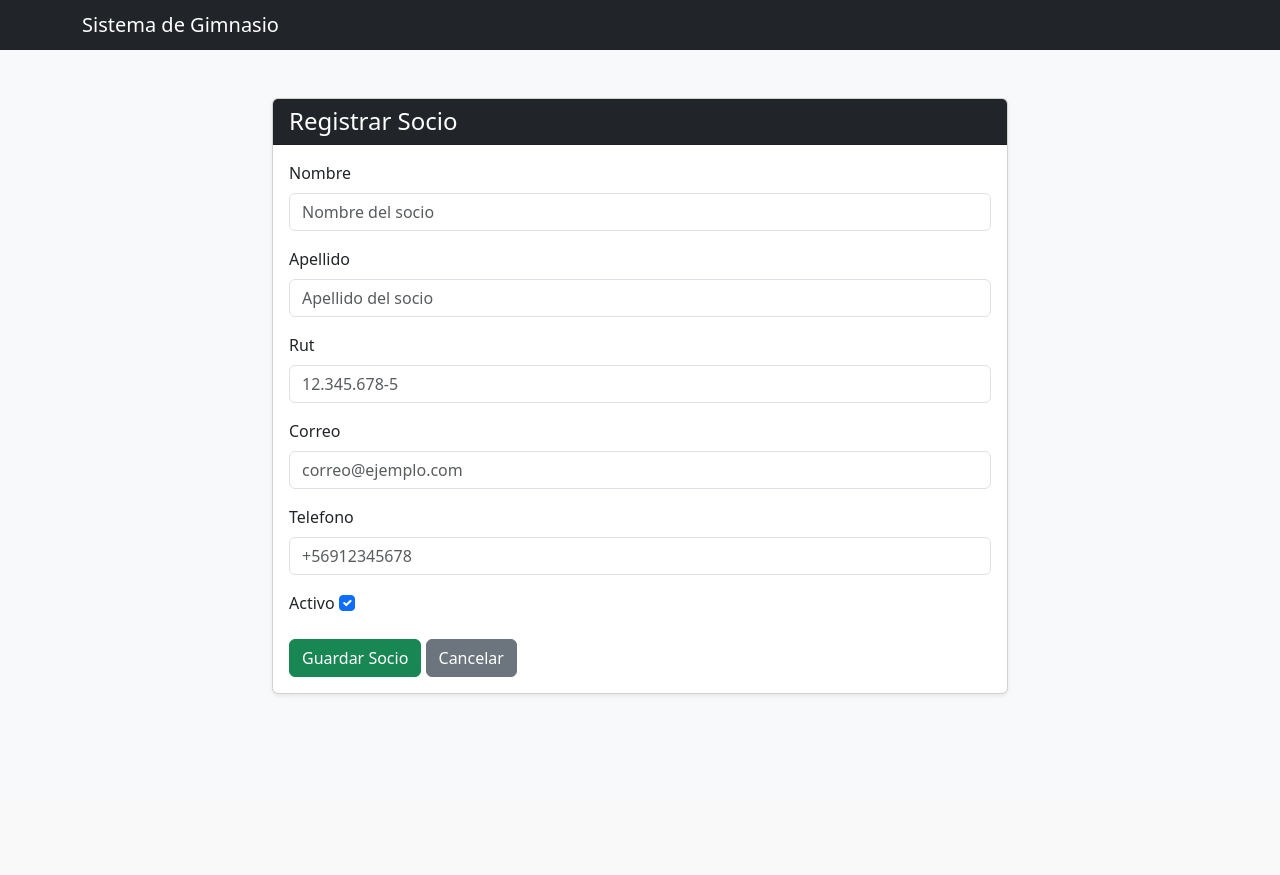
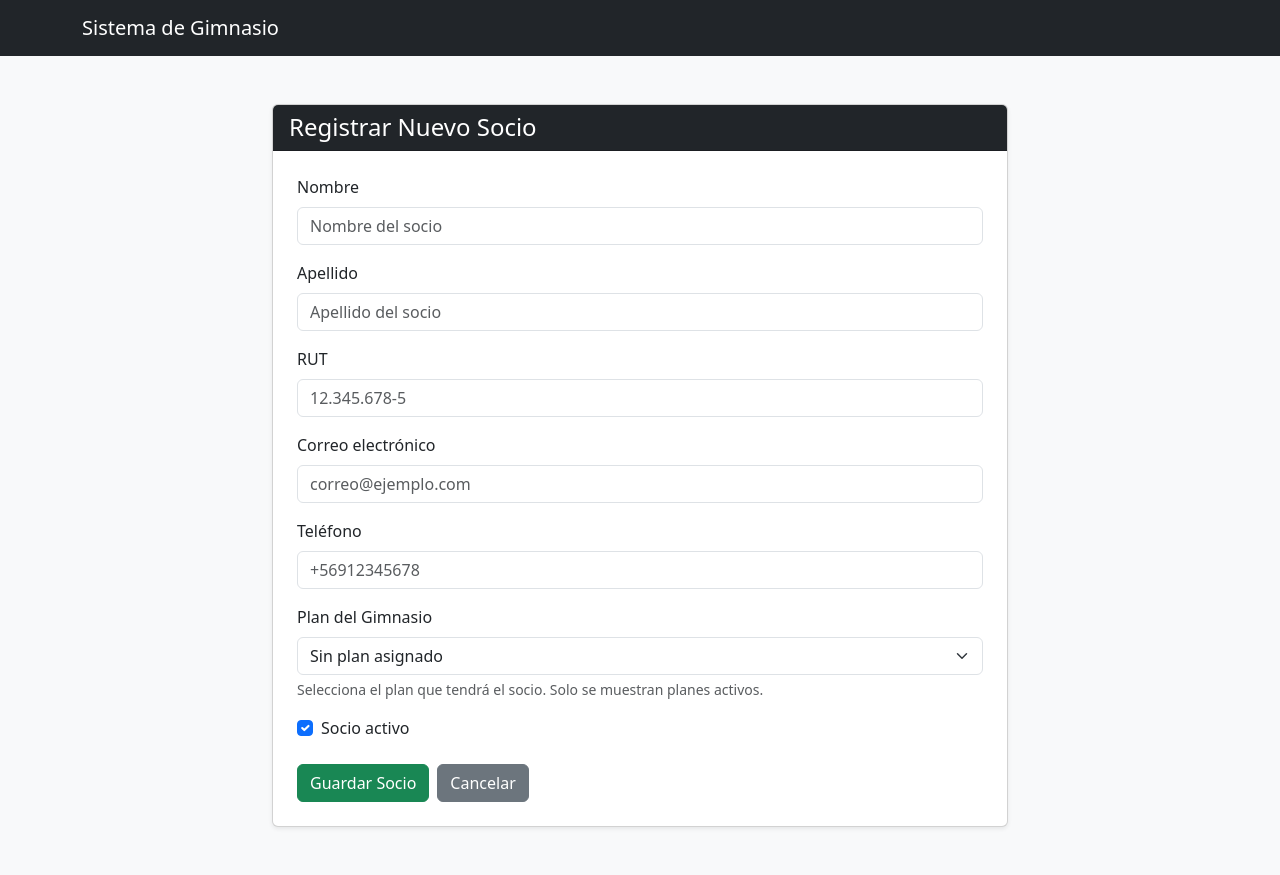
Before and after one commit to Luigi2077-spec/gimnasio-django, a Django app: page /socios/crear/ in a window 1280 px wide. Before the commit the page ends 695 px from the top, so only its background shows below. Run offline with Django 5.2, Linux system fonts and the light colour scheme; tables that the repository leaves empty hold one stand-in row (values such as "Sample post").

Commit message:
Finalizar sistema de gimnasio con socios y planes

```diff
--- a/socios/forms.py
+++ b/socios/forms.py
@@ -1,9 +1,12 @@
 
 from django import forms
+from django.db.models import Q
 from .models import Socio
+from planes.models import Plan
 
 
 class SocioForm(forms.ModelForm):
+
     class Meta:
         model = Socio
 
@@ -13,6 +16,7 @@ class SocioForm(forms.ModelForm):
             'rut',
             'correo',
             'telefono',
+            'plan',
             'activo',
         ]
 
@@ -37,10 +41,30 @@ class SocioForm(forms.ModelForm):
                 'class': 'form-control',
                 'placeholder': '+56912345678',
             }),
+            'plan': forms.Select(attrs={
+                'class': 'form-select',
+            }),
             'activo': forms.CheckboxInput(attrs={
                 'class': 'form-check-input',
             }),
         }
+
+    def __init__(self, *args, **kwargs):
+        super().__init__(*args, **kwargs)
+
+        # Mostrar solamente planes activos
+        planes = Plan.objects.filter(activo=True)
+
+        # Conservar el plan actual al editar un socio
+        # aunque ese plan haya sido desactivado
+        if self.instance.pk and self.instance.plan_id:
+            planes = Plan.objects.filter(
+                Q(activo=True) |
+                Q(pk=self.instance.plan_id)
+            )
+
+        self.fields['plan'].queryset = planes
+        self.fields['plan'].empty_label = 'Sin plan asignado'
 
     def clean_rut(self):
         rut = self.cleaned_data['rut']
@@ -50,14 +74,18 @@ class SocioForm(forms.ModelForm):
 
         # Comprobar que tenga al menos 2 caracteres
         if len(rut) < 2:
-            raise forms.ValidationError('El RUT ingresado no es válido.')
+            raise forms.ValidationError(
+                'El RUT ingresado no es válido.'
+            )
 
         numero = rut[:-1]
         digito_verificador = rut[-1]
 
         # Verificar que el cuerpo del RUT sea numérico
         if not numero.isdigit():
-            raise forms.ValidationError('El RUT debe contener números válidos.')
+            raise forms.ValidationError(
+                'El RUT debe contener números válidos.'
+            )
 
         # Calcular dígito verificador mediante módulo 11
         suma = 0
@@ -80,7 +108,9 @@ class SocioForm(forms.ModelForm):
             digito_calculado = str(resultado)
 
         if digito_verificador != digito_calculado:
-            raise forms.ValidationError('El dígito verificador del RUT es incorrecto.')
+            raise forms.ValidationError(
+                'El dígito verificador del RUT es incorrecto.'
+            )
 
         # Guardar el RUT en formato normalizado
         return f'{numero}-{digito_verificador}'
--- a/socios/models.py
+++ b/socios/models.py
@@ -11,5 +11,13 @@ class Socio(models.Model):
     fecha_inscripcion = models.DateField(auto_now_add=True)
     activo = models.BooleanField(default=True)
 
+    plan = models.ForeignKey(
+        'planes.Plan',
+        on_delete=models.SET_NULL,
+        null=True,
+        blank=True,
+        related_name='socios'
+    )
+
     def __str__(self):
         return f"{self.nombre} {self.apellido}"
--- a/socios/templates/socios/crear_socio.html
+++ b/socios/templates/socios/crear_socio.html
@@ -3,60 +3,134 @@
 <html lang="es">
 <head>
     <meta charset="UTF-8">
-    <meta name="viewport" content="width=device-width, initial-scale=1">
-    <title>Registrar Socio</title>
+    <meta name="viewport" content="width=device-width, initial-scale=1.0">
+    <title>Crear Socio | Sistema de Gimnasio</title>
 
-    <link href="https://cdn.jsdelivr.net/npm/bootstrap@5.3.3/dist/css/bootstrap.min.css" rel="stylesheet">
+    <link
+        href="https://cdn.jsdelivr.net/npm/bootstrap@5.3.3/dist/css/bootstrap.min.css"
+        rel="stylesheet"
+    >
 </head>
 
 <body class="bg-light">
 
+    <!-- Barra de navegación -->
     <nav class="navbar navbar-dark bg-dark">
         <div class="container">
-            <span class="navbar-brand mb-0 h1">
+            <a class="navbar-brand" href="/">
                 Sistema de Gimnasio
-            </span>
+            </a>
         </div>
     </nav>
 
-    <main class="container mt-5">
+    <div class="container mt-5 mb-5">
         <div class="row justify-content-center">
             <div class="col-md-8">
 
                 <div class="card shadow-sm">
+
                     <div class="card-header bg-dark text-white">
-                        <h4 class="mb-0">Registrar Socio</h4>
+                        <h4 class="mb-0">Registrar Nuevo Socio</h4>
                     </div>
 
-                    <div class="card-body">
+                    <div class="card-body p-4">
 
                         <form method="POST">
                             {% csrf_token %}
 
-                            {% for campo in formulario %}
+                            {% if form.non_field_errors %}
+                                <div class="alert alert-danger">
+                                    {{ form.non_field_errors }}
+                                </div>
+                            {% endif %}
+
+                            <!-- Nombre -->
+                            <div class="mb-3">
+                                <label class="form-label">Nombre</label>
+                                {{ form.nombre }}
+                                <div class="text-danger">
+                                    {{ form.nombre.errors }}
+                                </div>
+                            </div>
+
+                            <!-- Apellido -->
+                            <div class="mb-3">
+                                <label class="form-label">Apellido</label>
+                                {{ form.apellido }}
+                                <div class="text-danger">
+                                    {{ form.apellido.errors }}
+                                </div>
+                            </div>
+
+                            <!-- RUT -->
+                            <div class="mb-3">
+                                <label class="form-label">RUT</label>
+                                {{ form.rut }}
+                                <div class="text-danger">
+                                    {{ form.rut.errors }}
+                                </div>
+                            </div>
+
+                            <!-- Correo -->
+                            <div class="mb-3">
+                                <label class="form-label">Correo electrónico</label>
+                                {{ form.correo }}
+                                <div class="text-danger">
+                                    {{ form.correo.errors }}
+                                </div>
+                            </div>
+
+                            <!-- Teléfono -->
+                            <div class="mb-3">
+                                <label class="form-label">Teléfono</label>
+                                {{ form.telefono }}
+                                <div class="text-danger">
+                                    {{ form.telefono.errors }}
+                                </div>
+                            </div>
+
+                            <!-- Plan del gimnasio -->
                             <div class="mb-3">
                                 <label class="form-label">
-                                        {{ campo.label }}
+                                    Plan del Gimnasio
                                 </label>
 
-                                    {{ campo }}
+                                {{ form.plan }}
 
-                                    {% for error in campo.errors %}
-                                        <div class="text-danger small">
-                                            {{ error }}
+                                <div class="form-text">
+                                    Selecciona el plan que tendrá el socio.
+                                    Solo se muestran planes activos.
                                 </div>
-                                    {% endfor %}
+
+                                <div class="text-danger">
+                                    {{ form.plan.errors }}
                                 </div>
-                            {% endfor %}
+                            </div>
 
-                            <button type="submit" class="btn btn-success">
+                            <!-- Estado del socio -->
+                            <div class="form-check mb-4">
+                                {{ form.activo }}
+                                <label class="form-check-label">
+                                    Socio activo
+                                </label>
+                                <div class="text-danger">
+                                    {{ form.activo.errors }}
+                                </div>
+                            </div>
+
+                            <!-- Botones -->
+                            <div class="d-flex gap-2">
+                                <button type="submit"
+                                        class="btn btn-success">
                                     Guardar Socio
                                 </button>
 
-                            <a href="{% url 'lista_socios' %}"
+                                <a href="/socios/"
                                    class="btn btn-secondary">
                                     Cancelar
                                 </a>
+                            </div>
+
                         </form>
 
                     </div>
@@ -64,7 +138,7 @@
 
             </div>
         </div>
-    </main>
+    </div>
 
 </body>
 </html>
--- a/socios/views.py
+++ b/socios/views.py
@@ -5,7 +5,7 @@ from .forms import SocioForm
 
 
 def lista_socios(request):
-    socios = Socio.objects.all()
+    socios = Socio.objects.select_related('plan').all()
 
     return render(request, 'socios/lista_socios.html', {
         'socios': socios
@@ -23,8 +23,10 @@ def crear_socio(request):
         formulario = SocioForm()
 
     return render(request, 'socios/crear_socio.html', {
+        'form': formulario,
         'formulario': formulario
     })
+
 
 def editar_socio(request, pk):
     socio = get_object_or_404(Socio, pk=pk)
@@ -39,9 +41,12 @@ def editar_socio(request, pk):
         formulario = SocioForm(instance=socio)
 
     return render(request, 'socios/editar_socio.html', {
+        'form': formulario,
         'formulario': formulario,
         'socio': socio
     })
+
+
 def eliminar_socio(request, pk):
     socio = get_object_or_404(Socio, pk=pk)
 
```
Also changed, not shown: planes/templates/planes/lista_planes.html (+28 -8 lines), socios/templates/socios/lista_socios.html (+34 -6 lines), planes/migrations/0002_alter_plan_id.py (added), socios/migrations/0002_socio_plan.py (added). Lines whose indentation alone changed are shown as unchanged.
